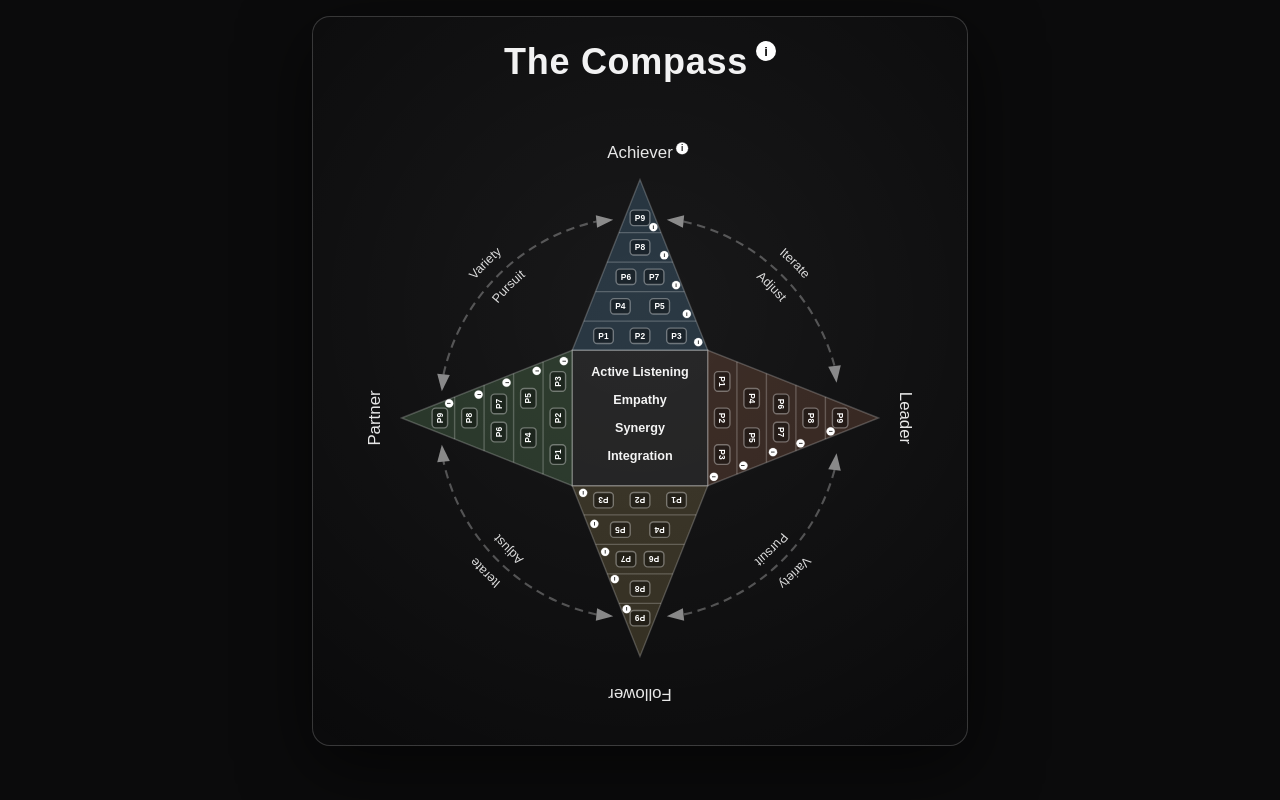
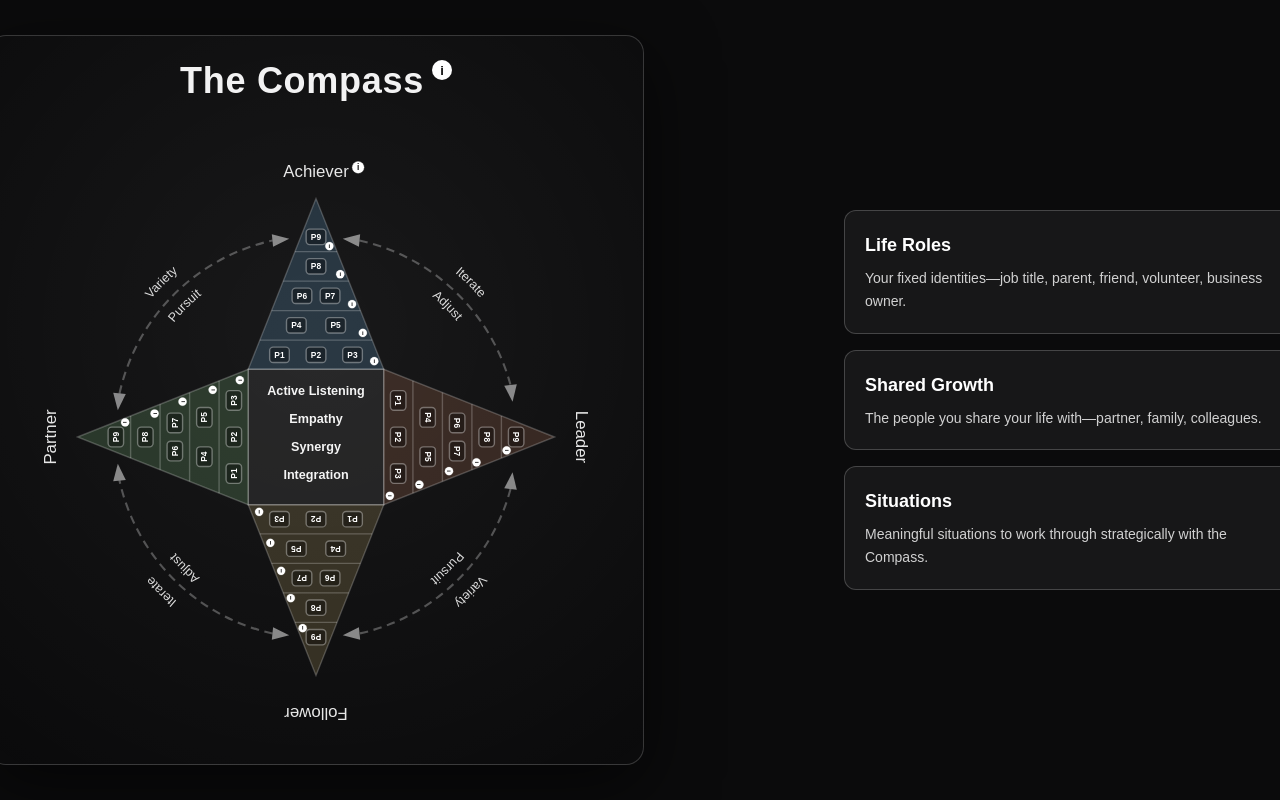
Before and after one commit to Orooro911/compass-app, a Next.js app: page / in a window 1280 px wide. Built offline with nearby package versions, Linux system fonts and the light colour scheme.

Commit message:
Module Placement
Moved Life Roles, Shared Growth and Situations to where I want them on the page.

```diff
--- a/app/Compass.tsx
+++ b/app/Compass.tsx
@@ -24,7 +24,7 @@ const ROLE_LIGHTBOX: Record<Role, { title: string; body: ReactNode }> = {
   Achiever: {
     title: "Responsibility of the Achiever",
     body: (
-      <div style={{ display: "grid", gridTemplateColumns: "1fr 1fr", gap: "1.25rem", alignItems: "start", fontSize: 16, lineHeight: 1.5, marginBottom: -4 }}>
+      <div style={{ display: "grid", gridTemplateColumns: "1fr 1fr", gap: "1.25rem", alignItems: "start", fontSize: 17, lineHeight: 1.5, marginBottom: -4 }}>
         <div>
           <p style={{ margin: "0 0 0.4rem", lineHeight: 1.45 }}>The Achiever sits North on the Compass.</p>
           <p style={{ margin: "0 0 0.4rem", lineHeight: 1.45 }}>North isn&apos;t a position of superiority—it&apos;s direction. It&apos;s where clarity turns into motion, where knowing becomes doing.</p>
@@ -47,7 +47,7 @@ const ROLE_LIGHTBOX: Record<Role, { title: string; body: ReactNode }> = {
   Leader: {
     title: "Responsibility of the Leader",
     body: (
-      <div style={{ display: "grid", gridTemplateColumns: "1fr 1fr", gap: "1.25rem", alignItems: "start", fontSize: 16, lineHeight: 1.5, marginBottom: -4 }}>
+      <div style={{ display: "grid", gridTemplateColumns: "1fr 1fr", gap: "1.25rem", alignItems: "start", fontSize: 17, lineHeight: 1.5, marginBottom: -4 }}>
         <div>
           <p style={{ margin: "0 0 0.4rem", lineHeight: 1.45 }}>The Leader role exists to shape clarity—not just for ourselves, but for others.</p>
           <p style={{ margin: "0 0 0.4rem", lineHeight: 1.45 }}>That clarity doesn&apos;t come from control. It comes from vision—the willingness to look ahead, hold the long arc in view, and help people align around where we&apos;re going and why it matters.</p>
@@ -66,7 +66,7 @@ const ROLE_LIGHTBOX: Record<Role, { title: string; body: ReactNode }> = {
   Follower: {
     title: "Responsibility of the Follower",
     body: (
-      <div style={{ display: "grid", gridTemplateColumns: "1fr 1fr", gap: "1.25rem", alignItems: "start", fontSize: 16, lineHeight: 1.5, marginBottom: -4 }}>
+      <div style={{ display: "grid", gridTemplateColumns: "1fr 1fr", gap: "1.25rem", alignItems: "start", fontSize: 17, lineHeight: 1.5, marginBottom: -4 }}>
         <div>
           <p style={{ margin: "0 0 0.4rem", lineHeight: 1.45 }}>Of all the Compass roles, the Follower is often the most misunderstood.</p>
           <p style={{ margin: "0 0 0.4rem", lineHeight: 1.45 }}>The Follower role is where we align ourselves with something meaningful, even when we&apos;re not the one setting the direction. It&apos;s where we learn, support, adapt, and contribute—not passively, but with grounded intention.</p>
@@ -86,7 +86,7 @@ const ROLE_LIGHTBOX: Record<Role, { title: string; body: ReactNode }> = {
   Partner: {
     title: "Responsibility of the Partner",
     body: (
-      <div style={{ display: "grid", gridTemplateColumns: "1fr 1fr", gap: "1.5rem", alignItems: "start", fontSize: 16, lineHeight: 1.5 }}>
+      <div style={{ display: "grid", gridTemplateColumns: "1fr 1fr", gap: "1.5rem", alignItems: "start", fontSize: 17, lineHeight: 1.5 }}>
         <div>
           <p style={{ margin: "0 0 0.6rem", lineHeight: 1.5 }}>The Partner role is where synergy begins. It&apos;s where two (or more) people commit to moving forward together—each bringing presence, honesty, and effort to a shared goal, life, or experience.</p>
           <p style={{ margin: "0 0 0.6rem", lineHeight: 1.5 }}>The Partner sits West on the Compass by default—the direction of reflection, endurance, and deepening alignment.</p>
@@ -378,7 +378,7 @@ const COMPASS_TITLE_LIGHTBOX = {
   ),
 };
 
-export default function Compass() {
+export default function Compass({ compact = false }: { compact?: boolean }) {
   const [rotation, setRotation] = useState(0);
   const [lightboxCompassTitle, setLightboxCompassTitle] = useState(false);
   const [lightboxRole, setLightboxRole] = useState<Role | null>(null);
@@ -479,7 +479,7 @@ export default function Compass() {
     <>
     <div
       style={{
-        width: "min(900px, 92vw, 82vh)",
+        width: compact ? "min(420px, 45vw, 55vh)" : "min(900px, 92vw, 82vh)",
         borderRadius: 18,
         border: "1px solid rgba(255,255,255,0.18)",
         background: "radial-gradient(circle at 50% 40%, rgba(255,255,255,0.06), rgba(0,0,0,0))",
--- /dev/null
+++ b/app/life-roles/page.tsx
@@ -0,0 +1,11 @@
+import Link from "next/link";
+
+export default function LifeRolesPage() {
+  return (
+    <main className="min-h-screen bg-[#0b0b0c] text-white p-6">
+      <Link href="/" className="text-white/70 hover:text-white text-sm mb-6 inline-block">← Back to Dashboard</Link>
+      <h1 className="text-2xl font-semibold mb-2">Life Roles</h1>
+      <p className="text-white/80">Add and manage your life roles. (Coming soon)</p>
+    </main>
+  );
+}
--- a/app/page.tsx
+++ b/app/page.tsx
@@ -1,20 +1,46 @@
 import Compass from "./Compass";
+import Link from "next/link";
+
+const MODULES = [
+  { id: "life-roles", title: "Life Roles", description: "Your fixed identities—job title, parent, friend, volunteer, business owner.", href: "/life-roles" },
+  { id: "shared-growth", title: "Shared Growth", description: "The people you share your life with—partner, family, colleagues.", href: "/shared-growth" },
+  { id: "situations", title: "Situations", description: "Meaningful situations to work through strategically with the Compass.", href: "/situations" },
+];
+
+function ModuleCard({ title, description, href }: { title: string; description: string; href: string }) {
+  return (
+    <Link
+      href={href}
+      className="block rounded-xl border border-white/20 bg-white/5 p-5 text-left transition-colors hover:bg-white/10 hover:border-white/30"
+    >
+      <h2 className="text-lg font-semibold text-white mb-2">{title}</h2>
+      <p className="text-sm text-white/80 leading-relaxed">{description}</p>
+    </Link>
+  );
+}
 
 export default function Home() {
   return (
     <main
-      style={{
-        minHeight: "100vh",
-        display: "flex",
-        flexDirection: "column",
-        alignItems: "center",
-        justifyContent: "flex-start",
-        paddingTop: "min(2vh, 24px)",
-        background: "#0b0b0c",
-        color: "white",
-      }}
+      className="min-h-screen bg-[#0b0b0c] text-white flex flex-col lg:flex-row lg:justify-center lg:items-center"
+      style={{ padding: "min(2vh, 24px)" }}
     >
-      <Compass />
+      {/* Left: Compass (desktop) | Top (mobile) */}
+      <div className="flex-none flex items-center justify-center lg:min-w-0">
+        <div className="w-full max-w-full flex justify-center">
+          <Compass />
+        </div>
+      </div>
+
+      {/* Spacer — desktop only */}
+      <div className="hidden lg:block flex-none w-[200px] shrink-0" />
+
+      {/* Right: Module cards */}
+      <div className="flex-none flex flex-col justify-center gap-4 pt-6 lg:pt-0 lg:max-w-md">
+        {MODULES.map((m) => (
+          <ModuleCard key={m.id} title={m.title} description={m.description} href={m.href} />
+        ))}
+      </div>
     </main>
   );
 }
--- /dev/null
+++ b/app/shared-growth/page.tsx
@@ -0,0 +1,11 @@
+import Link from "next/link";
+
+export default function SharedGrowthPage() {
+  return (
+    <main className="min-h-screen bg-[#0b0b0c] text-white p-6">
+      <Link href="/" className="text-white/70 hover:text-white text-sm mb-6 inline-block">← Back to Dashboard</Link>
+      <h1 className="text-2xl font-semibold mb-2">Shared Growth</h1>
+      <p className="text-white/80">Add and manage the people you share your life with. (Coming soon)</p>
+    </main>
+  );
+}
--- /dev/null
+++ b/app/situations/page.tsx
@@ -0,0 +1,11 @@
+import Link from "next/link";
+
+export default function SituationsPage() {
+  return (
+    <main className="min-h-screen bg-[#0b0b0c] text-white p-6">
+      <Link href="/" className="text-white/70 hover:text-white text-sm mb-6 inline-block">← Back to Dashboard</Link>
+      <h1 className="text-2xl font-semibold mb-2">Situations</h1>
+      <p className="text-white/80">Add and work through meaningful situations. (Coming soon)</p>
+    </main>
+  );
+}
```
